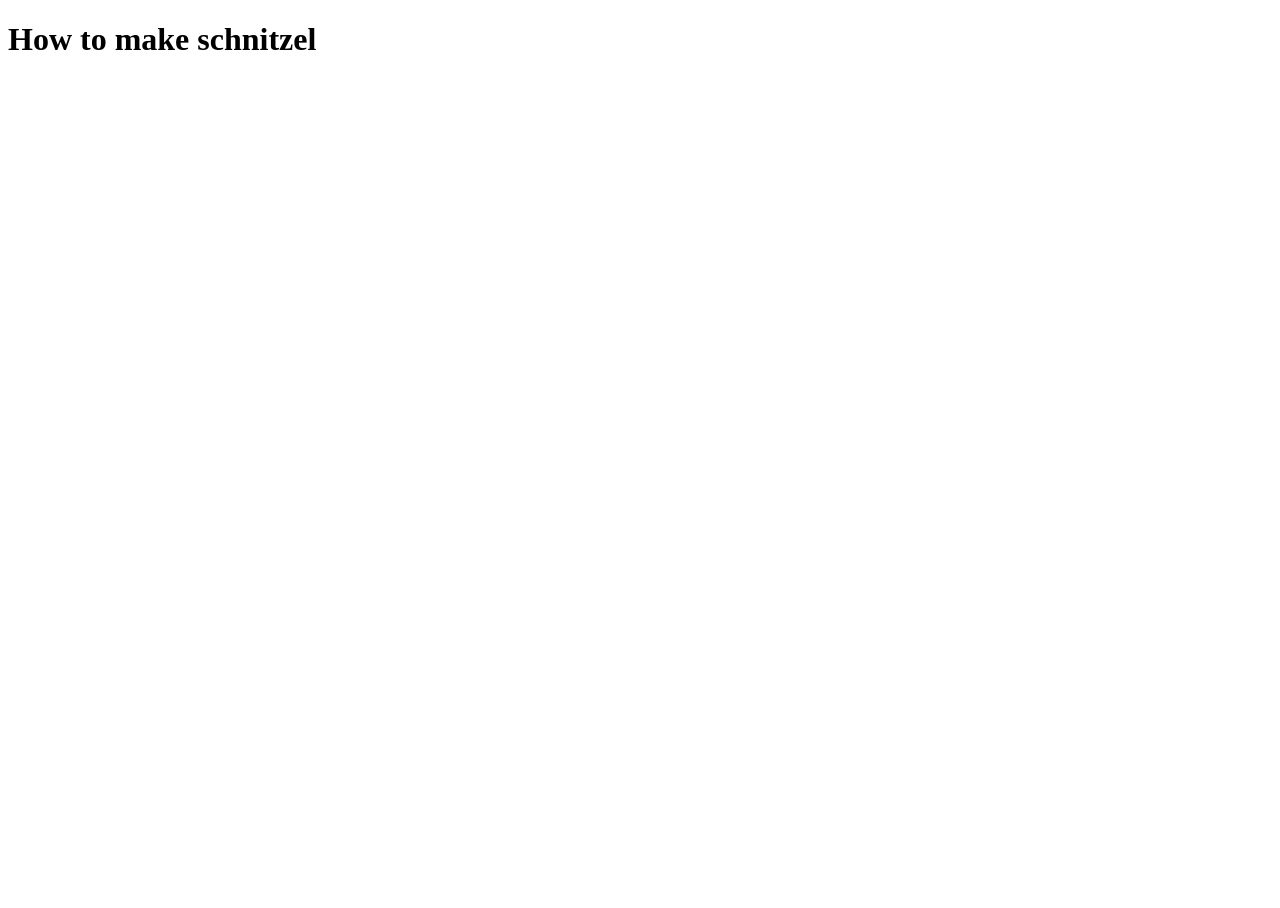
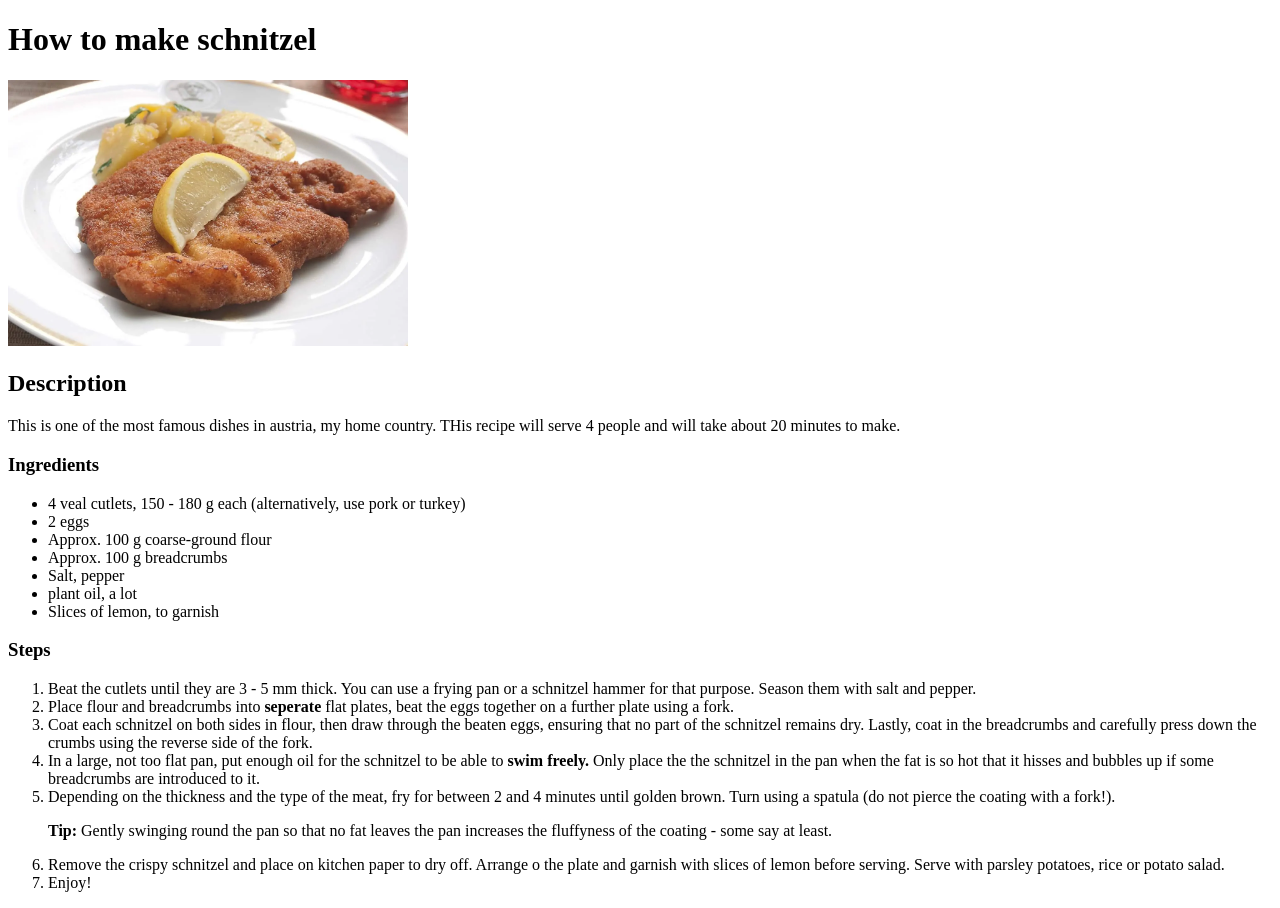
Before and after one commit to DennisH4us/odin-recipes, a plain HTML site: page recipes/schnitzel.html in a window 1280 px wide. Before the commit the page ends 800 px from the top, so only its background shows below. Drawn offline with Linux system fonts and the light colour scheme.

Commit message:
Added image directory and filled content of schnitzel.html

```diff
--- a/recipes/schnitzel.html
+++ b/recipes/schnitzel.html
@@ -6,5 +6,38 @@
 </head>
 <body>
     <h1>How to make schnitzel</h1>
+    <img src="../img/schnitzel.webp" width="400" alt="picture of a schnitzel">
+    <h2>Description</h2>
+    This is one of the most famous dishes in austria, my home country.
+    THis recipe will serve 4 people and will take about 20 minutes to make.
+    <h3>Ingredients</h3>
+        <ul>
+            <li>4 veal cutlets, 150 - 180 g each (alternatively, use pork or turkey)</li>
+            <li>2 eggs</li>
+            <li>Approx. 100 g coarse-ground flour</li>
+            <li>Approx. 100 g breadcrumbs</li>
+            <li>Salt, pepper </li>
+            <li>plant oil, a lot</li>
+            <li>Slices of lemon, to garnish</li>
+        </ul>
+    <h3>Steps</h3>
+        <ol>
+            <li>Beat the cutlets until they are 3 - 5 mm thick.
+                You can use a frying pan or a schnitzel hammer for that purpose.
+                Season them with salt and pepper.</li>
+            <li>Place flour and breadcrumbs into <strong>seperate</strong> flat plates, beat the eggs together on a further plate using a fork. </li>
+            <li>Coat each schnitzel on both sides in flour, then draw through the beaten eggs, ensuring that no part of the schnitzel remains dry.
+                Lastly, coat in the breadcrumbs and carefully press down the crumbs using the reverse side of the fork.</li>
+            <li>In a large, not too flat pan, put enough oil for the schnitzel to be able
+                to <strong>swim freely.</strong> Only place the the schnitzel in the pan when the fat is so hot that it
+                hisses and bubbles up if some breadcrumbs are introduced to it.
+            </li>
+            <li>Depending on the thickness and the type of the meat, fry for between 2 and 4 minutes until golden brown.
+                Turn using a spatula (do not pierce the coating with a fork!).
+                <p><strong>Tip: </strong>Gently swinging round the pan so that no fat leaves the pan increases the fluffyness of the coating - some say at least.</p>
+            </li>
+            <li>Remove the crispy schnitzel and place on kitchen paper to dry off. Arrange o the plate and garnish with slices of lemon before serving. Serve with parsley potatoes, rice or potato salad.</li>
+            <li>Enjoy!</li>
+        </ol>
 </body>
 </html>
```
Also changed, not shown: img/schnitzel.webp (added).
